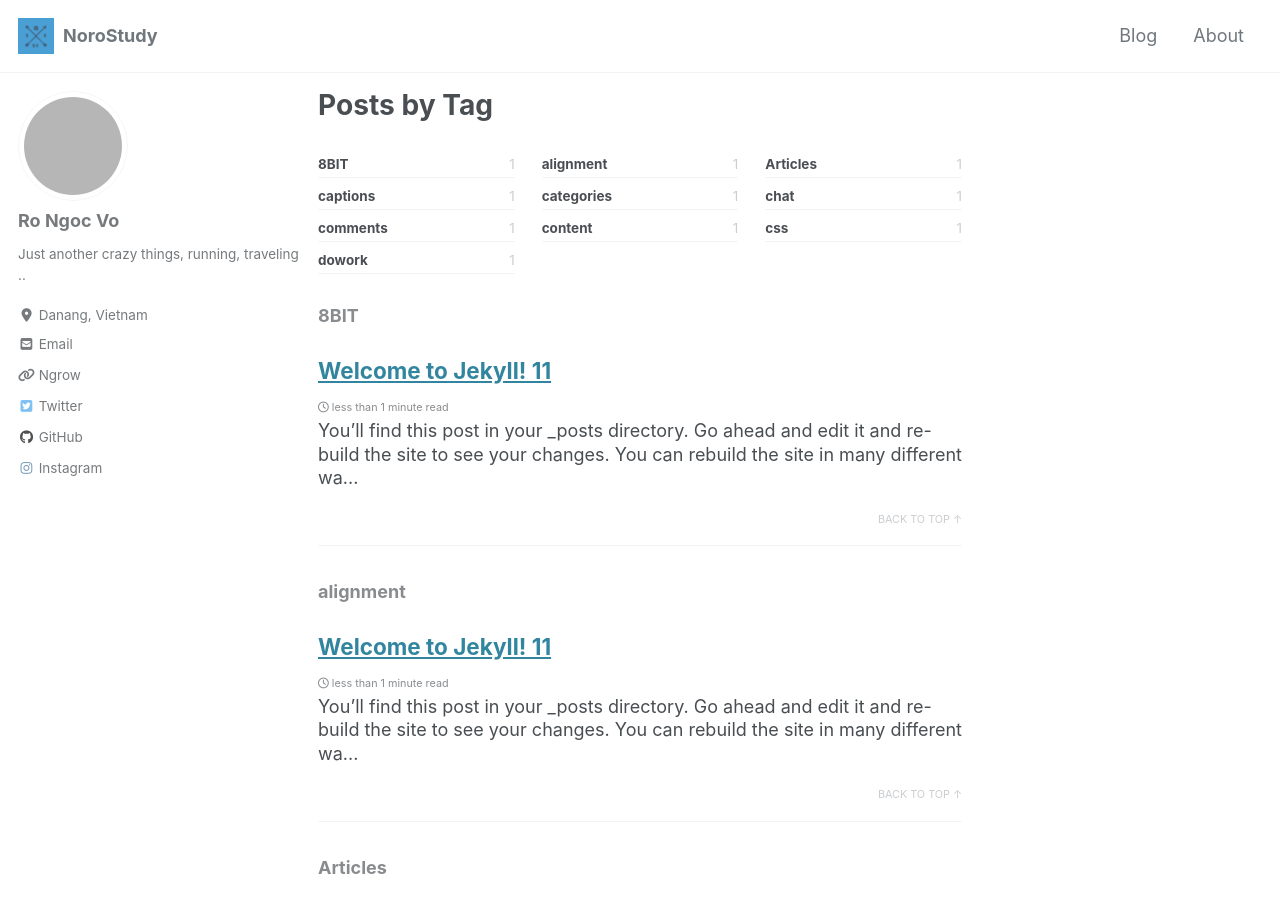
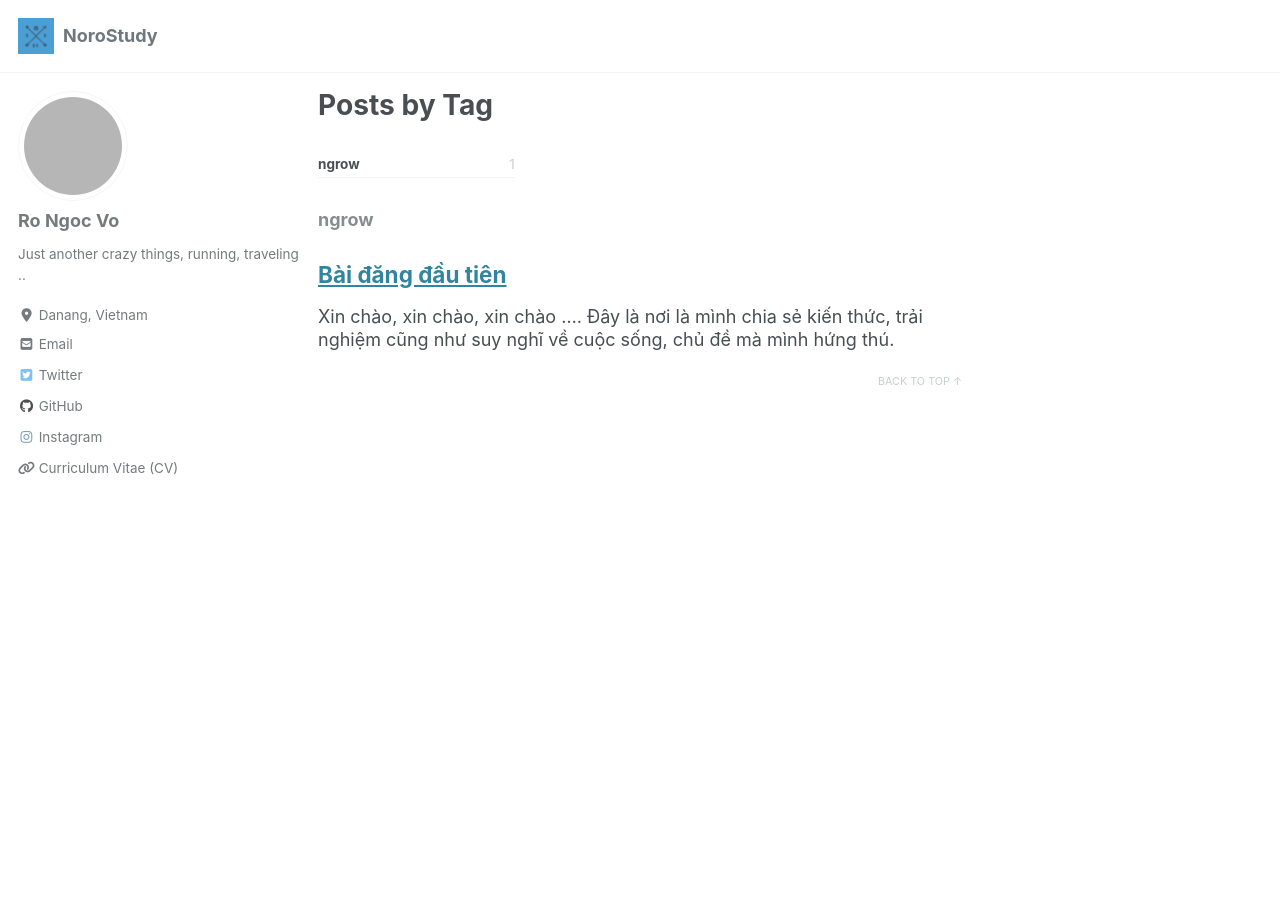
Before and after one commit to ngocro208/ngocro208.github.io, a Jekyll site: the page built from pages/tag-archive.md, in a window 1280 px wide and 900 px high. Built offline with Jekyll 4.4.1, drawn with Linux system fonts in a browser that asks for light colours; nearby versions of some CDN libraries; some of the changed text lies outside the part shown; grey boxes are pictures that could not be loaded.

Commit message:
First post

```diff
--- a/_config.yml
+++ b/_config.yml
@@ -31,9 +31,6 @@ author:
     - label: "Email"
       icon: "fas fa-fw fa-envelope-square"
       url: mailto:ngocro208@gmail.com
-    - label: "Ngrow"
-      icon: "fas fa-fw fa-link"
-      url: "https://ngrow.dev"
     - label: "Twitter"
       icon: "fab fa-fw fa-twitter-square"
       url: "https://twitter.com/Ngrow_"
@@ -43,6 +40,9 @@ author:
     - label: "Instagram"
       icon: "fab fa-fw fa-instagram"
       url: "https://instagram.com/noro.vo"
+    - label: "Curriculum Vitae (CV)"
+      icon: "fas fa-fw fa-link"
+      url: "/about"
 
 facebook:
   app-id: 2138296316441824
--- a/_posts/2020-01-09-welcome-to-jekyll.md
+++ /dev/null
@@ -1,43 +0,0 @@
----
-layout: default
-title:  "Welcome to Jekyll! 11"
-date:   2020-01-09 15:14:50 +0700
-author_profile: true
-share: true
-toc: true
-read_time: true
-tags:
-  - 8BIT
-  - alignment
-  - Articles
-  - captions
-  - categories
-  - chat
-  - comments
-  - content
-  - css
-  - dowork
----
-You’ll find this post in your `_posts` directory. Go ahead and edit it and re-build the site to see your changes. You can rebuild the site in many different ways, but the most common way is to run `jekyll serve`, which launches a web server and auto-regenerates your site when a file is updated.
-
-Jekyll requires blog post files to be named according to the following format:
-
-`YEAR-MONTH-DAY-title.MARKUP`
-
-Where `YEAR` is a four-digit number, `MONTH` and `DAY` are both two-digit numbers, and `MARKUP` is the file extension representing the format used in the file. After that, include the necessary front matter. Take a look at the source for this post to get an idea about how it works.
-
-Jekyll also offers powerful support for code snippets:
-
-{% highlight ruby %}
-def print_hi(name)
-  puts "Hi, #{name}"
-end
-print_hi('Tom')
-#=> prints 'Hi, Tom' to STDOUT.
-{% endhighlight %}
-
-Check out the [Jekyll docs][jekyll-docs] for more info on how to get the most out of Jekyll. File all bugs/feature requests at [Jekyll’s GitHub repo][jekyll-gh]. If you have questions, you can ask them on [Jekyll Talk][jekyll-talk].
-
-[jekyll-docs]: https://jekyllrb.com/docs/home
-[jekyll-gh]:   https://github.com/jekyll/jekyll
-[jekyll-talk]: https://talk.jekyllrb.com/
--- /dev/null
+++ b/_posts/2020-01-21-bai-dang-dau-tien.md
@@ -0,0 +1,19 @@
+---
+layout: default
+title:  "Bài đăng đầu tiên"
+date:   2020-01-21 15:14:50 +0700
+author_profile: true
+share: false
+toc: false
+read_time: false
+tags:
+  - ngrow
+---
+
+Xin chào, xin chào, xin chào ....
+Đây là nơi là mình chia sẻ kiến thức, trải nghiệm cũng như suy nghĩ về cuộc sống, chủ đề mà mình hứng thú.
+
+Cùng đón đọc nhé xD
+
+
+To be continued ... !!!
```
Also changed, not shown: _data/navigation.yml (+4 -4 lines), about.md (+1 -1 lines), 3 other files.
